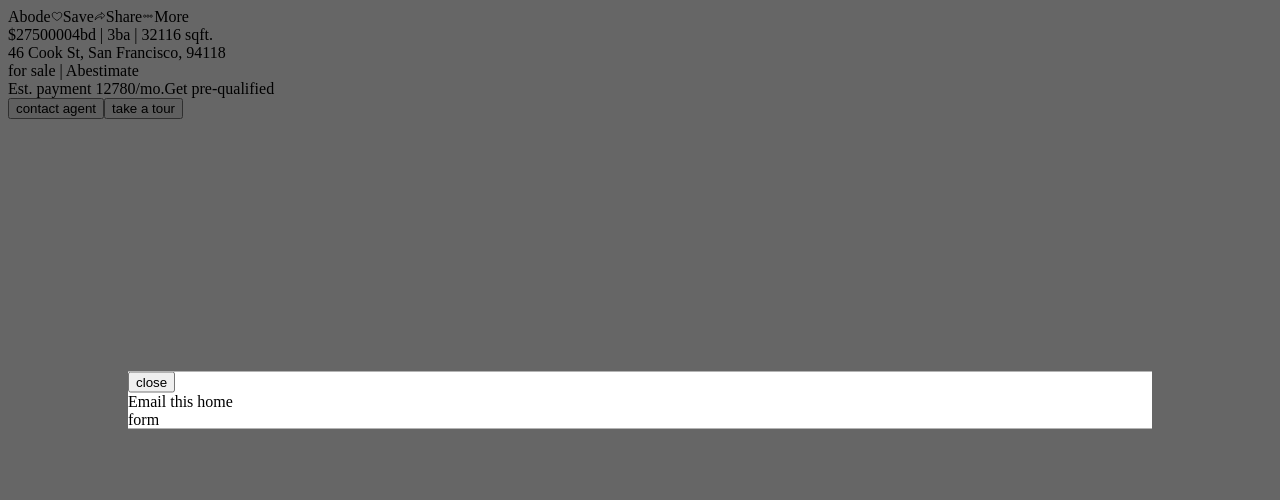
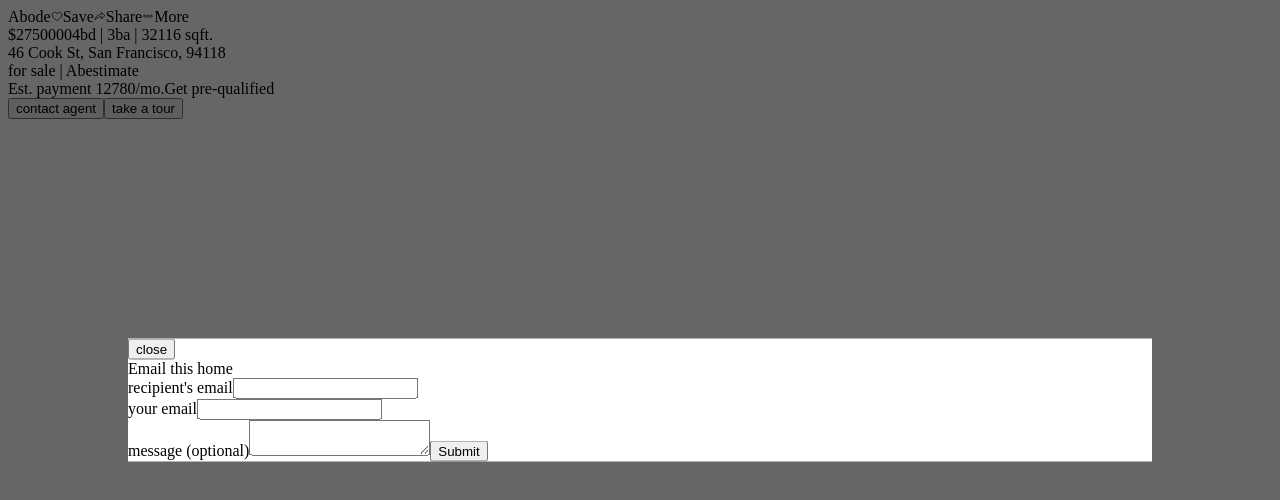
Before and after one commit to Bungal-ow/Contacts, a React app: page / in a window 1280 px wide. Both pictures are taken after a click on the element "Share". Shown: the top 500 px of the page. Built offline with nearby package versions, Linux system fonts and the light colour scheme; the HTML template or start-up script is replaced by a standard one.

Commit message:
Add inputs for share modal

```diff
--- a/client/src/components/Share.jsx
+++ b/client/src/components/Share.jsx
@@ -1,14 +1,31 @@
+/* eslint-disable no-alert */
 import React, { Component } from 'react';
 
 class Share extends Component {
   constructor(props) {
     super(props);
     this.state = {
+      recipientEmail: '',
+      userEmail: '',
+      userMessage: '',
+    };
 
-    };
+    this.handleSubmit = this.handleSubmit.bind(this);
+    this.handleChange = this.handleChange.bind(this);
+  }
+
+  handleSubmit(event) {
+    const { recipientEmail, userEmail, userMessage } = this.state;
+    alert(`Submitted ${recipientEmail}, ${userEmail}, ${userMessage}`);
+    event.preventDefault();
+  }
+
+  handleChange({ target }) {
+    this.setState({ [target.name]: target.value });
   }
 
   render() {
+    const { recipientEmail, userEmail, userMessage } = this.state;
     return (
       <div>
         <div className="header">
@@ -16,7 +33,37 @@ class Share extends Component {
         </div>
         <div className="body">
           <div className="form">
-            form
+            <form onSubmit={this.handleSubmit}>
+              <label>
+                recipient&apos;s email
+                <input
+                  name="recipientEmail"
+                  type="email"
+                  defaultValue={recipientEmail}
+                  onChange={this.handleChange}
+                />
+                <br></br>
+              </label>
+              <label>
+                your email
+                <input
+                  name="userEmail"
+                  type="email"
+                  defaultValue={userEmail}
+                  onChange={this.handleChange}
+                />
+                <br></br>
+              </label>
+              <label>
+                message (optional)
+                <textarea
+                  name="userMessage"
+                  defaultValue={userMessage}
+                  onChange={this.handleChange}
+                />
+              </label>
+              <input type="submit" value="Submit" />
+            </form>
           </div>
         </div>
       </div>
```
Also changed, not shown: 1 other file (tests, documents, lock files or other folders).
